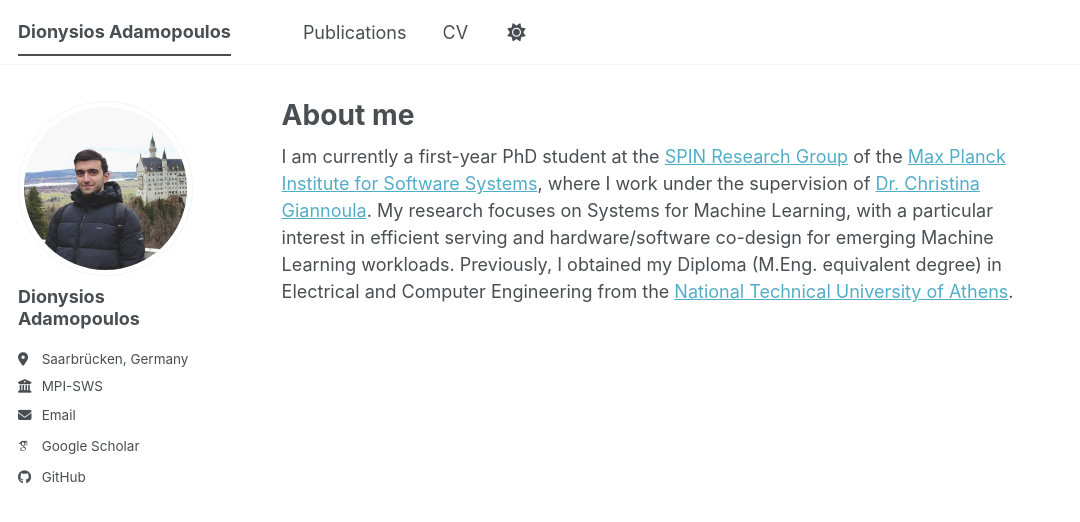
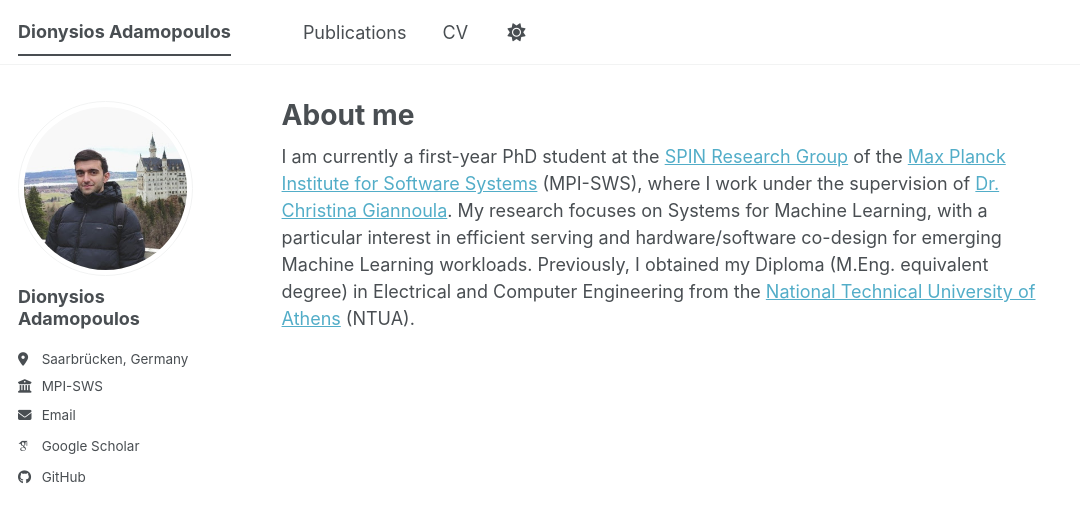
Before and after one commit to dion-adam/dion-adam.github.io, a Jekyll site: the page built from _pages/about.md, in a window 1280 px wide. Shown: the top 522 px of the page, without its empty margins (0-1080 px from the left). Built offline with Jekyll 4.4.1, drawn with Linux system fonts in a browser that asks for light colours; some web fonts are replaced; a script bundle is joined from its source files by our own code; library files that are not in the unit come from our copies.

Commit message:
Update about.md

```diff
--- a/_pages/about.md
+++ b/_pages/about.md
@@ -7,4 +7,4 @@
   - /about.html
 ---
 
-I am currently a first-year PhD student at the [SPIN Research Group](https://cgiannoula.github.io/pages/spin_home.html) of the [Max Planck Institute for Software Systems](https://www.mpi-sws.org/), where I work under the supervision of [Dr. Christina Giannoula](https://cgiannoula.github.io/pages/index.html). My research focuses on Systems for Machine Learning, with a particular interest in efficient serving and hardware/software co-design for emerging Machine Learning workloads. Previously, I obtained my Diploma (M.Eng. equivalent degree) in Electrical and Computer Engineering from the [National Technical University of Athens](https://www.ece.ntua.gr/en/).
+I am currently a first-year PhD student at the [SPIN Research Group](https://cgiannoula.github.io/pages/spin_home.html) of the [Max Planck Institute for Software Systems](https://www.mpi-sws.org/) (MPI-SWS), where I work under the supervision of [Dr. Christina Giannoula](https://cgiannoula.github.io/pages/index.html). My research focuses on Systems for Machine Learning, with a particular interest in efficient serving and hardware/software co-design for emerging Machine Learning workloads. Previously, I obtained my Diploma (M.Eng. equivalent degree) in Electrical and Computer Engineering from the [National Technical University of Athens](https://www.ece.ntua.gr/en/) (NTUA).
```
